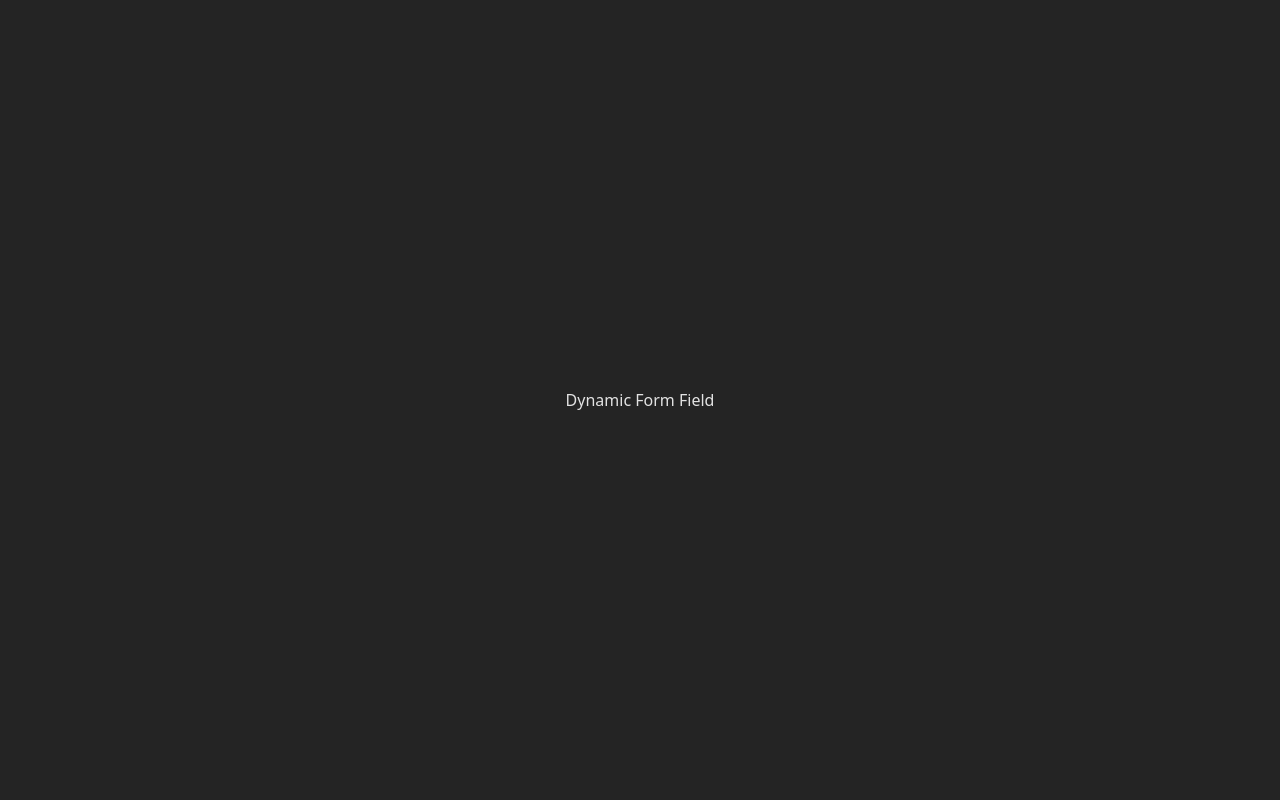
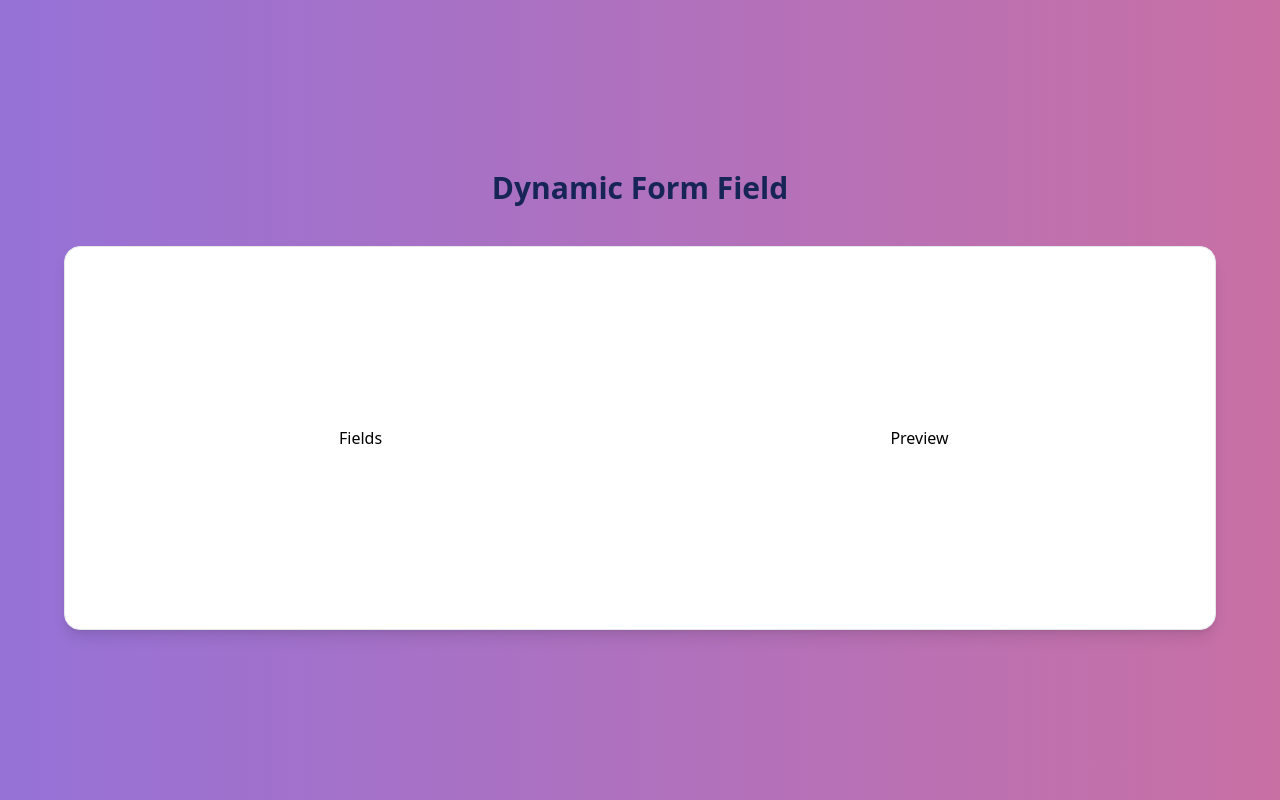
Before and after one commit to Subhom1/dynamic-form, a React (Vite) app: page / in a window 1280 px wide. Built offline with nearby package versions, Linux system fonts and the light colour scheme.

Commit message:
Enhance App layout with header and fields preview; implement Recoil state management for form values and errors; add gradient background; update TypeScript configuration for improved module resolution and testing support; create useFormState hook for form state management

```diff
--- a/src/App.tsx
+++ b/src/App.tsx
@@ -3,7 +3,17 @@ import "./index.css";
 function App() {
   return (
     <>
-      <div>Dynamic Form Field</div>
+      <h1 className=" text-3xl text-blue-950 font-semibold mb-10">
+        Dynamic Form Field
+      </h1>
+      <div className="wrapper min-w-6xl min-h-96 bg-white rounded-2xl border border-gray-200 shadow-lg p-4 flex">
+        <div className="flex-1 flex items-center justify-center text-black">
+          Fields
+        </div>
+        <div className="flex-1 flex items-center justify-center text-black">
+          Preview
+        </div>
+      </div>
     </>
   );
 }
--- /dev/null
+++ b/src/hooks/useFormState.ts
@@ -0,0 +1,16 @@
+import { useRecoilState } from "recoil";
+import { formValuesAtom } from "@/recoil/atoms";
+import type { FormSchema } from "@/types/index";
+
+// This hook manages the form state using Recoil.
+// It provides a way to get the current form values and a function to update them.
+// The `useFormState` hook takes a schema as an argument, which can be used for validation or other purposes.
+export const useFormState = (schema: FormSchema) => {
+  const [values, setValues] = useRecoilState(formValuesAtom);
+
+  const handleChange = (name: string, value: unknown) => {
+    setValues((prev: Record<string, unknown>) => ({ ...prev, [name]: value }));
+  };
+
+  return { values, handleChange};
+};
--- a/src/index.css
+++ b/src/index.css
@@ -19,4 +19,18 @@ body {
   place-items: center;
   min-width: 320px;
   min-height: 100vh;
+  background: linear-gradient(270deg, #ff6e6e, #7873f5, #42e695, #ff8d6e);
+  background-size: 800% 800%;
+  animation: gradientMove 20s ease infinite;
 }
+@keyframes gradientMove {
+  0% {
+    background-position: 0% 50%;
+  }
+  50% {
+    background-position: 100% 50%;
+  }
+  100% {
+    background-position: 0% 50%;
+  }
+}
--- a/src/recoil/atoms.ts
+++ b/src/recoil/atoms.ts
@@ -0,0 +1,16 @@
+import { atom } from "recoil";
+
+// This atom is used to store the form values and errors in a Recoil state.
+// The `formValuesAtom` holds the current values of the form fields,
+// while the `formErrorsAtom` holds any validation errors associated with those fields.
+// This allows for easy management and access to the form state throughout the application.
+
+export const formValuesAtom = atom<Record<string, unknown>>({
+  key: "formValues",
+  default: {},
+});
+
+export const formErrorsAtom = atom<Record<string, string>>({
+  key: "formErrors",
+  default: {},
+});
--- a/tsconfig.app.json
+++ b/tsconfig.app.json
@@ -21,7 +21,10 @@
     "noUnusedParameters": true,
     "erasableSyntaxOnly": true,
     "noFallthroughCasesInSwitch": true,
-    "noUncheckedSideEffectImports": true
+    "noUncheckedSideEffectImports": true,
+    "paths": {
+      "@/*": ["./src/*"]
+    }
   },
   "include": ["src"]
 }
```
Also changed, not shown: tsconfig.json (+14 -1 lines), 1 other file (tests, documents, lock files or other folders).
